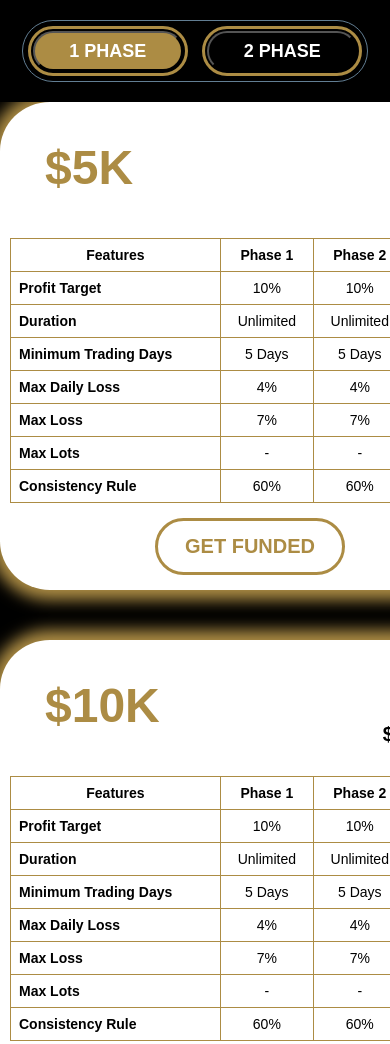
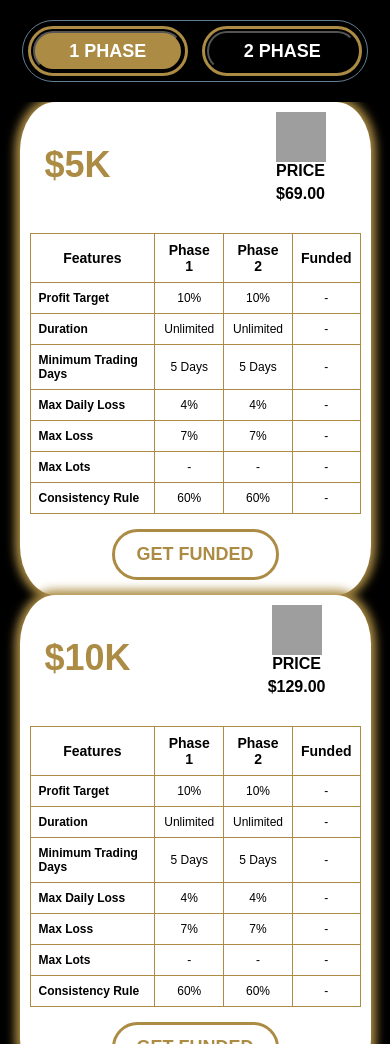
Before and after one commit to akaBesir004/project, a plain HTML site: page index.html in a window 390 px wide. Shown: the top 1044 px of the page. Drawn offline with Linux system fonts and the light colour scheme; grey boxes are pictures that could not be loaded.

Commit message:
responsive

```diff
--- a/index.html
+++ b/index.html
@@ -193,18 +193,47 @@ th {
 
 @media (max-width: 768px) {
     .card {
-        scroll-snap-align: center;
+        width: 90%; /* Reduce the width of cards on mobile */
+        margin: 0 auto; /* Center the cards */
+        box-shadow: 0 0 10px 5px #ac8c44; /* Adjust shadow for mobile */
     }
 
-     .phase-buttons button {
+    .phase-buttons button {
         font-size: 18px; /* Reduce font size */
         padding: 5px 15px; /* Adjust padding */
         width: 150px; /* Decrease width */
         height: 40px; /* Decrease height */
     }
 
+    .btn {
+        padding: 10px 20px; /* Adjust padding */
+        font-size: 18px; /* Decrease font size */
+        max-width: 100%; /* Allow button to fill available space */
+    }
+
+    .price {
+        font-size: 36px; /* Reduce price font size */
+        margin-left: 15px; /* Adjust margin for mobile */
+    }
+
+    .actual-price {
+        font-size: 16px; /* Reduce actual price font size */
+    }
+
+    .table-wrapper td {
+        font-size: 12px; /* Adjust table font size */
+    }
+
     .arrow {
-        display: none;
+        display: none; /* Hide arrows on mobile */
+    }
+
+    .phase-buttons button.active {
+        outline: 3px solid #ac8c44; /* Keep outline consistent */
+    }
+
+    .phase-buttons button:hover {
+        outline: 4px solid #AC8C44; /* Increase outline width on hover */
     }
 }
 
```
